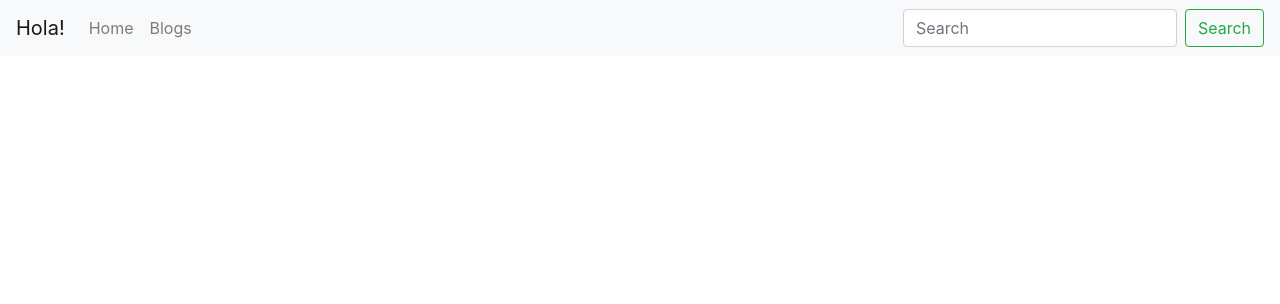
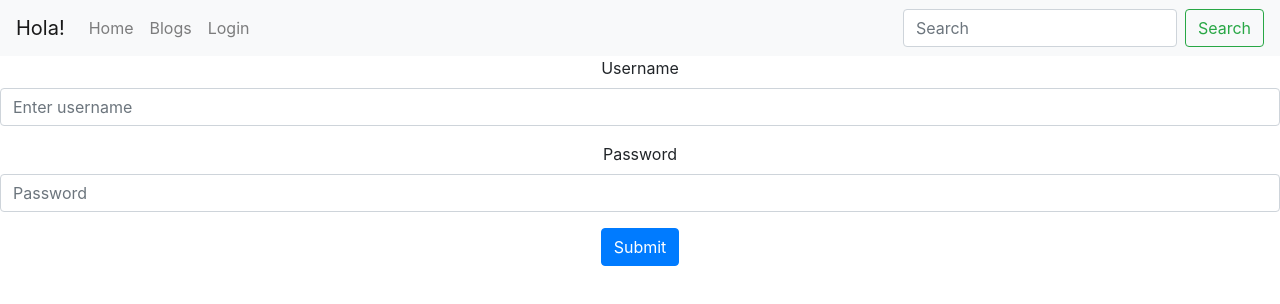
Before and after one commit to Hasib-cirkut/react_node_mysql_api_v0.1, a React (Create React App) app in the folder frontend/: page /login in a window 1280 px wide. Shown: the top 304 px of the page. Built offline with nearby package versions, Linux system fonts and the light colour scheme.

Commit message:
rough session implemented

```diff
--- a/frontend/src/App.js
+++ b/frontend/src/App.js
@@ -4,6 +4,10 @@ import Home from './components/Home'
 import Blogs from './components/Blogs'
 import AddBlog from './components/AddBlog'
 import Nav from './components/NavBar'
+import LoginPage from './components/LoginPage'
+import Logout from './components/Logout'
+import {isLoggedIn} from './components/Auth'
+
 
 import {
   BrowserRouter as Router,
@@ -13,7 +17,9 @@ import {
 } from "react-router-dom";
 
 function App() {
+
   return (
+
     <div className="App">
 
 
@@ -26,6 +32,8 @@ function App() {
           <Route exact path="/" component={Home} />
           <Route exact path="/blogs" component={Blogs} />
           <Route exact path="/addBlog" component={AddBlog} />
+          <Route exact path="/login" component={LoginPage} />
+          <Route exact path="/logout" component={Logout} />
         </Switch>
 
       </Router>
--- a/frontend/src/components/AddBlog.js
+++ b/frontend/src/components/AddBlog.js
@@ -1,29 +1,42 @@
 import React, {useState} from 'react'
 import { useForm } from 'react-hook-form'
 import {Form, Button} from 'react-bootstrap'
+import {Redirect} from 'react-router-dom'
+import {isLoggedIn} from './Auth'
 
 export default function AddBlog() {
     const { register, handleSubmit, watch, errors } = useForm()
 
     const [blog, setblog] = useState([])
+    const [redirect, setRedirect] = useState(false)
 
     const onSubmit = async temp => {
 
         setblog(temp)
 
-        fetch('http://localhost:5000/blogs/addBlog' , {
+        let result = await fetch('http://localhost:5000/blogs/addBlog' , {
             method: "POST",
             headers: {
                 'Content-type': 'application/json'
             },
             body: JSON.stringify(temp)
             })
-            .then((result) => result.json())
-            .then((info) => { console.log(info); })
+        result = await result.json()
+
+        if(result.result === 'Success')
+            setRedirect(true)
     }
 
+    console.log(isLoggedIn);
 
 
+    if(isLoggedIn === false){
+        return(<Redirect to={"/login"} />)
+    }
+
+    else if(redirect){
+        return(<Redirect to={"/blogs"} />)
+    }else{
         return (
 
             <div style={{padding: "50px"}}>
@@ -45,3 +58,4 @@ return (
             </div>
         )
     }
+}
--- /dev/null
+++ b/frontend/src/components/Auth.js
@@ -0,0 +1,9 @@
+import React from 'react';
+
+export const Auth = () => {
+
+
+
+}
+
+export var isLoggedIn = window.localStorage.length === 1 ? true : false
--- a/frontend/src/components/Home.js
+++ b/frontend/src/components/Home.js
@@ -21,8 +21,6 @@ const Home = () => {
                 <Link to={'/addBlog'}><Button variant="primary">Confess Something!</Button></Link>
                 </p>
             </Jumbotron>
-
-
         </div>
     );
 }
--- /dev/null
+++ b/frontend/src/components/LoginPage.js
@@ -0,0 +1,100 @@
+import React, {useState} from 'react';
+import {Form, Button} from 'react-bootstrap'
+import { useForm } from 'react-hook-form'
+import {Redirect} from 'react-router-dom'
+import {isLoggedIn} from './Auth'
+
+const LoginPage = () => {
+
+    const { register, handleSubmit, watch, errors } = useForm()
+
+
+    const [usernameFound, setUsernameFound] = useState('initState')
+    const [passMatched, setPassMatched] = useState('initState')
+
+
+
+    const onSubmit = async (prop) =>{
+
+        let result = await fetch(`http://localhost:5000/api/users/password` , {
+            method: "POST",
+            headers: {
+                'Content-type': 'application/json'
+            },
+            body: JSON.stringify(prop)
+            })
+        result = await result.json()
+
+        console.log(result);
+
+
+        if(result.result === 'userNotFound'){
+            setUsernameFound('notFound')
+        }else{
+                //Username found
+                setUsernameFound('found')
+
+                if(result.result === 'matched'){
+                    setPassMatched('matched')
+                    localStorage.setItem('user', prop.username)
+
+                }else{
+                    setPassMatched('notMatched')
+                }
+        }
+
+    }
+
+    if(isLoggedIn){
+        return(<Redirect to={"/home"} />)
+    }
+
+    else if(passMatched === 'matched'){
+        return(<Redirect to={"/home"} />)
+    }else{
+        return (
+            <div>
+                <Form onSubmit={handleSubmit(onSubmit)}>
+                    <Form.Group>
+                        <Form.Label>Username</Form.Label>
+                        <Form.Control type="text" name="username" placeholder="Enter username" ref={register({ required: true })} />
+                        { usernameFound === 'notFound' &&
+
+                            <React.Fragment>
+
+                                <Form.Text className="text-muted">
+                                    username not found in our database. don't worry, we will fire our database admin :p
+                                </Form.Text>
+
+                            </React.Fragment>
+
+                        }
+                    </Form.Group>
+
+                    <Form.Group controlId="formBasicPassword">
+                        <Form.Label>Password</Form.Label>
+                        <Form.Control type="password" name = "password" placeholder="Password" ref={register({ required: true })} />
+
+                        { passMatched === 'notMatched' &&
+
+                            <React.Fragment>
+
+                                <Form.Text className="text-muted">
+                                    Password didn't matched. Next time register with easier passwords :p
+                                </Form.Text>
+
+                            </React.Fragment>
+
+                        }
+                    </Form.Group>
+
+                    <Button variant="primary" type="submit">
+                        Submit
+                    </Button>
+                </Form>
+            </div>
+        )
+    }
+}
+
+export default LoginPage;
--- /dev/null
+++ b/frontend/src/components/Logout.js
@@ -0,0 +1,15 @@
+import React from 'react';
+import {Redirect} from 'react-router-dom'
+
+const Logout = () => {
+
+
+    localStorage.removeItem('user')
+
+    return(
+        <Redirect to="/" />
+    )
+
+}
+
+export default Logout;
--- a/frontend/src/components/NavBar.js
+++ b/frontend/src/components/NavBar.js
@@ -1,6 +1,7 @@
 import React from 'react';
 import {Nav, Form, FormControl, Navbar, Button} from 'react-bootstrap'
 import Link from 'react-router-dom/Link'
+import {isLoggedIn} from './Auth'
 
 const NavBar = () => {
     return (
@@ -10,9 +11,15 @@ const NavBar = () => {
                 <Navbar.Toggle aria-controls="basic-navbar-nav" />
                 <Navbar.Collapse id="basic-navbar-nav">
                     <Nav className="mr-auto">
-                    <Nav.Link href="/">Home</Nav.Link>
-                    <Nav.Link href="/blogs">Blogs</Nav.Link>
+                        <Nav.Link href="/">Home</Nav.Link>
+                        <Nav.Link href="/blogs">Blogs</Nav.Link>
+                        {isLoggedIn === true &&
+                        <Nav.Link href="/logout">Logout</Nav.Link>
+                        }
 
+                        {isLoggedIn === false &&
+                        <Nav.Link href="/login">Login</Nav.Link>
+                        }
                     </Nav>
                     <Form inline>
                     <FormControl type="text" placeholder="Search" className="mr-sm-2" />
```
Also changed, not shown: 1 other file (tests, documents, lock files or other folders). Lines whose indentation alone changed are shown as unchanged.
